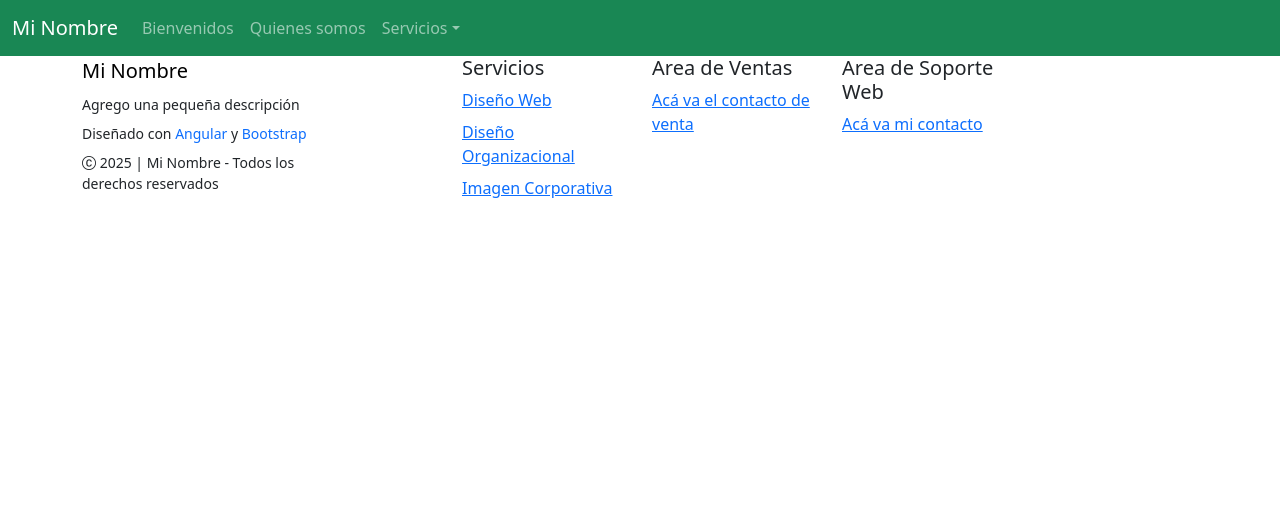
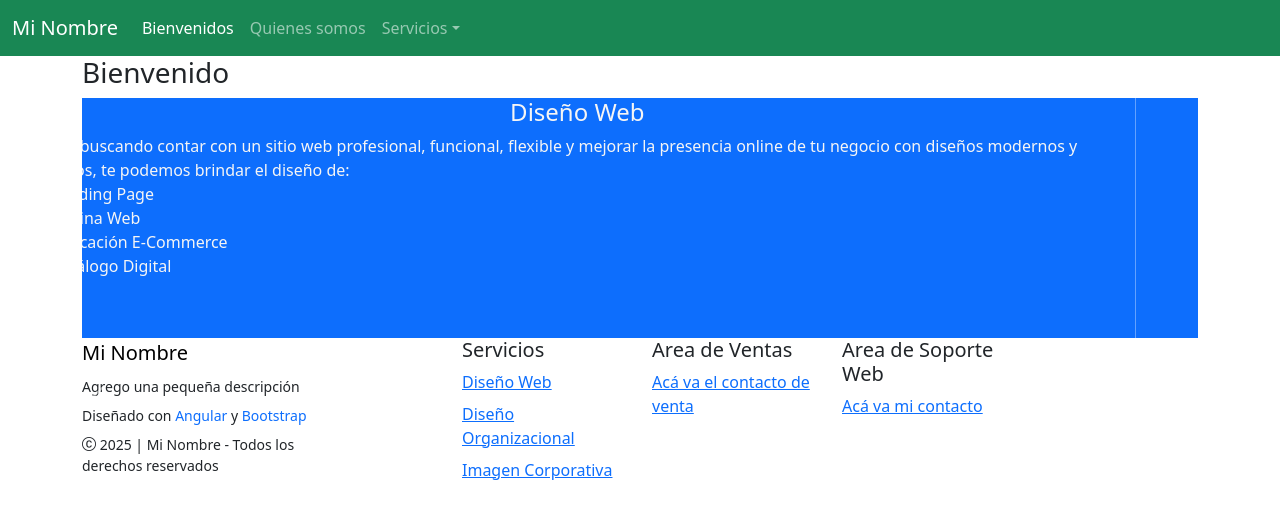
Before and after one commit to josevegas/ProyectoEmpresa, an Angular app: page /inicio in a window 1280 px wide. Before the commit this address led to /. Shown: the top 518 px of the page. Built offline with nearby package versions, Linux system fonts and the light colour scheme.

Commit message:
implementando links activos

```diff
--- a/src/app/components/home/home.component.html
+++ b/src/app/components/home/home.component.html
@@ -1,5 +1,5 @@
-<h3>Bienvenido</h3>
 <div class="container" style="align-items: center;">
+    <h3>Bienvenido</h3>
     <div id="homeCarousel" class="homeCarrousel slide" data-bs-ride="carousel">
         <div class="carousel-indicators">
             <button type="button" data-bs-target="#homeCarousel" data-bs-slide-to="0" class="active" aria-current="true" aria-label="Slide 1"></button>
@@ -8,7 +8,7 @@
         </div>
         <div class="carousel-inner">
             <div class="carousel-item active">
-                <div class="bg-primary" style="color: whitesmoke;">
+                <div class="bg-primary" style="color: whitesmoke; height: 240px;">
                     <h4 style="text-align: center;">Diseño Web</h4>
                     <span>{{wddescriptionhead}}</span>
                     <ul>
@@ -19,13 +19,13 @@
                 </div>
             </div>
             <div class="carousel-item">
-                <div class="bg-primary" style="text-align: center;">
+                <div class="bg-primary" style="text-align: center; height: 240px;">
                     <h4>Diseño Organizacional</h4>
                     <span>Un pequeño resumen del servicio</span>
                 </div>
             </div>
             <div class="carousel-item">
-                <div class="bg-primary" style="text-align: center;">
+                <div class="bg-primary" style="text-align: center; height: 240px;">
                     <h4>Imagen Corporativa</h4>
                     <span>Un pequeño resumen del servicio</span>
                 </div>
--- a/src/app/components/home/home.component.ts
+++ b/src/app/components/home/home.component.ts
@@ -7,6 +7,6 @@ import { Component } from '@angular/core';
   styleUrl: './home.component.css'
 })
 export class HomeComponent {
-  wddescriptionhead='Si deseas ser parte del mundo digital, te podemos brindar los siguientes productos'
-  wdservicios=['Diseño de Páginaa Web','Aplicación E-Commerce','Catálogo Digital']
+  wddescriptionhead='Si estás buscando contar con un sitio web profesional, funcional, flexible y mejorar la presencia online de tu negocio con diseños modernos y atractivos, te podemos brindar el diseño de:'
+  wdservicios=['Landing Page','Página Web','Aplicación E-Commerce','Catálogo Digital']
 }
--- a/src/app/components/navbar/navbar.component.html
+++ b/src/app/components/navbar/navbar.component.html
@@ -9,22 +9,22 @@
         <div class="collapse navbar-collapse" id="navbarToggler">
             <ul class="navbar-nav">
                 <li class="nav-item">
-                    <a class="nav-link" href="/" aria-current="page">Bienvenidos</a>
+                    <a class="nav-link" routerLink="/inicio" aria-current="page" routerLinkActive="active">Bienvenidos</a>
                 </li>
                 <li class="nav-item">
-                    <a class="nav-link" href="/quienes-somos">Quienes somos</a>
+                    <a class="nav-link" routerLink="/quienes-somos" routerLinkActive="active">Quienes somos</a>
                 </li>
                 <li class="nav-item dropdown">
                     <a class="nav-link dropdown-toggle" href="#" role="button" data-bs-toggle="dropdown" aria-expanded="false">Servicios</a>
                     <ul class="dropdown-menu bg-success">
                         <li>
-                            <a class="dropdown-item" href="/disenoweb">Diseño Web</a>
+                            <a class="dropdown-item nav-link" routerLink="/disenoweb" routerLinkActive="active">Diseño Web</a>
                         </li>
                         <li class="dropdown">
-                            <a class="dropdown-item" href="/diseno-organizacional">Diseño Organizacional</a>
+                            <a class="dropdown-item nav-link" routerLink="/diseno-organizacional"  routerLinkActive="active">Diseño Organizacional</a>
                         </li>
                         <li class="dropdown">
-                            <a class="dropdown-item" href="/imagencorporativa">Imagen Corporativa</a>
+                            <a class="dropdown-item nav-link" routerLink="/imagencorporativa" routerLinkActive="active">Imagen Corporativa</a>
                         </li>
                     </ul>
                 </li>
--- a/src/app/components/navbar/navbar.component.ts
+++ b/src/app/components/navbar/navbar.component.ts
@@ -1,8 +1,9 @@
 import { Component } from '@angular/core';
+import { RouterLink, RouterLinkActive } from '@angular/router';
 
 @Component({
   selector: 'app-navbar',
-  imports: [],
+  imports: [RouterLink, RouterLinkActive],
   templateUrl: './navbar.component.html',
   styleUrl: './navbar.component.css'
 })
```
Also changed, not shown: src/app/app.routes.ts (+10 -1 lines).
